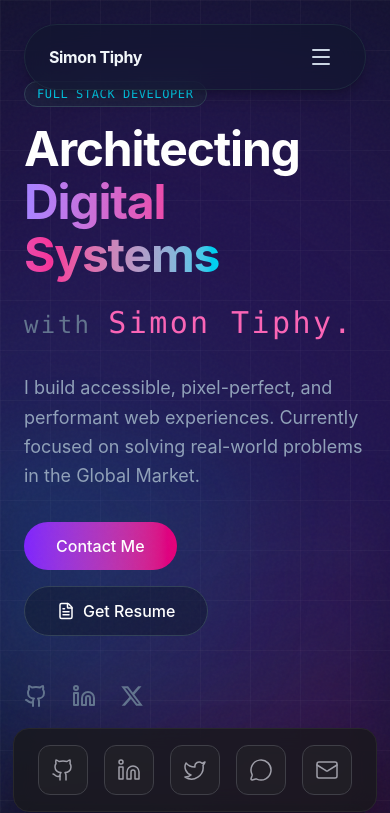
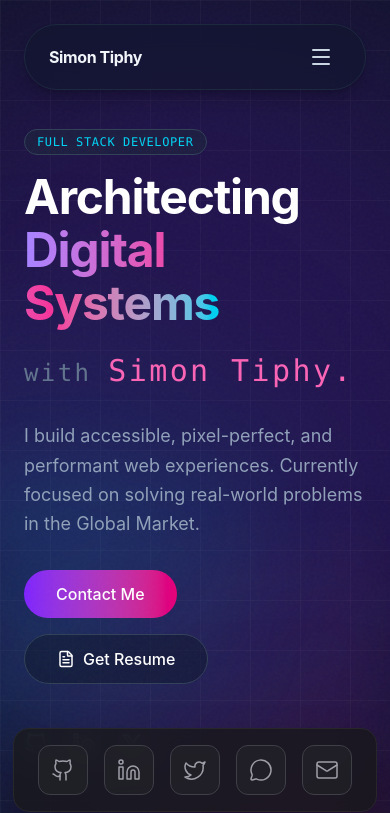
Before and after one commit to simon-tiphy/simon-tiphy-portfolio, a React app in the folder frontend/: page / in a window 390 px wide. Shown: the top 813 px of the page. Built offline with nearby package versions, Linux system fonts and the light colour scheme; the HTML template or start-up script is replaced by a standard one.

Commit message:
style: increase hero section top padding

```diff
--- a/frontend/src/components/Hero.jsx
+++ b/frontend/src/components/Hero.jsx
@@ -22,7 +22,7 @@ export default function Hero() {
 };`;
 
   return (
-    <section className="relative min-h-screen w-full flex items-center justify-center px-6 lg:px-20 overflow-hidden pt-20 lg:pt-0 bg-[#0d1224]">
+    <section className="relative min-h-screen w-full flex items-center justify-center px-6 lg:px-20 overflow-hidden pt-32 lg:pt-0 bg-[#0d1224]">
       {/* Grid Background */}
       <div className="absolute inset-0 bg-[linear-gradient(to_right,#80808012_1px,transparent_1px),linear-gradient(to_bottom,#80808012_1px,transparent_1px)] bg-[size:50px_50px]"></div>
 
```
